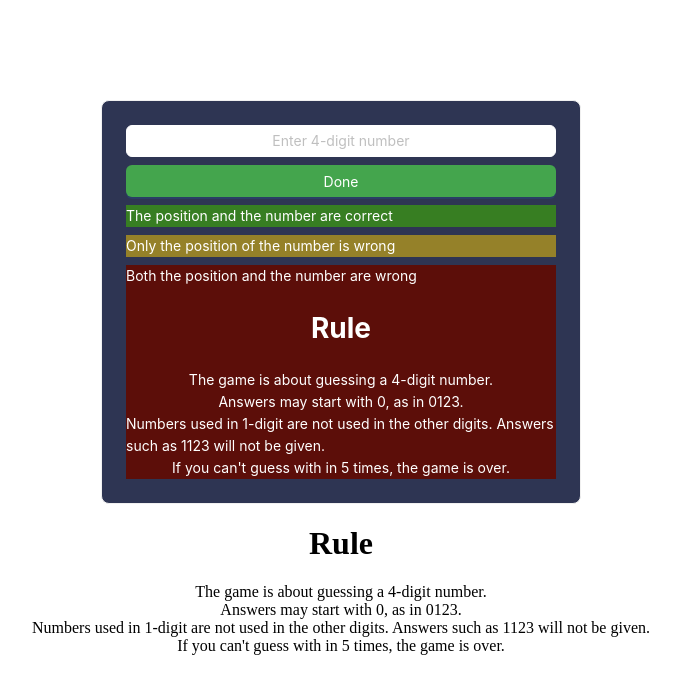
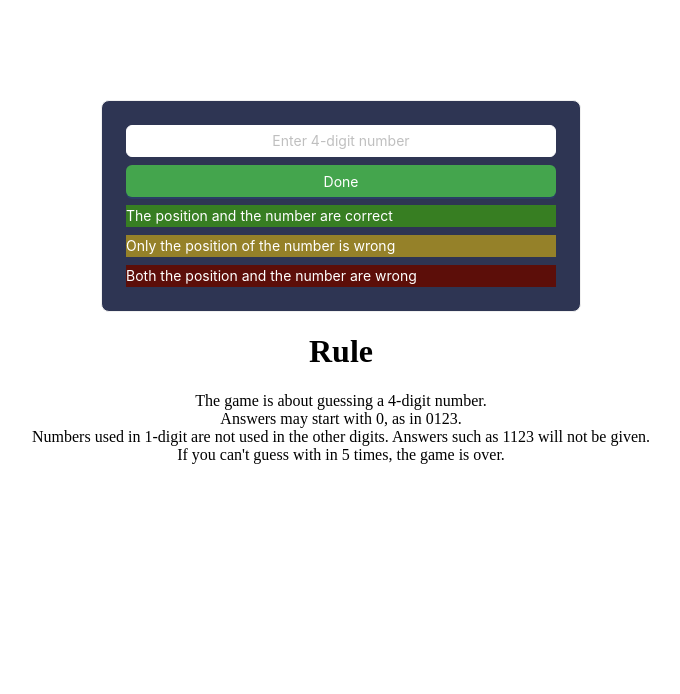
Before and after one commit to kyonsheeee/practice-vite, a React (Vite) app: page / in a window 1280 px wide. Shown: the top 694 px of the page, without its empty margins (299-979 px from the left). Built offline with nearby package versions, Linux system fonts and the light colour scheme.

Commit message:
import忘れ

```diff
--- a/src/App.tsx
+++ b/src/App.tsx
@@ -1,7 +1,6 @@
 import { Form } from "antd";
 import { useEffect, useState } from "react";
 import { GuessesComponent } from "./components/GuessesComponent";
-import { RuleComponent } from "./components/Rules";
 import { RuleComponent } from "./components/Rules";
 import {
   Description,
@@ -107,7 +106,6 @@ const App = () => {
         </Description>
         <Description color="#5c0e09">
           Both the position and the number are wrong
-      <RuleComponent />
         </Description>
       </StyledCard>
       <RuleComponent />
```
